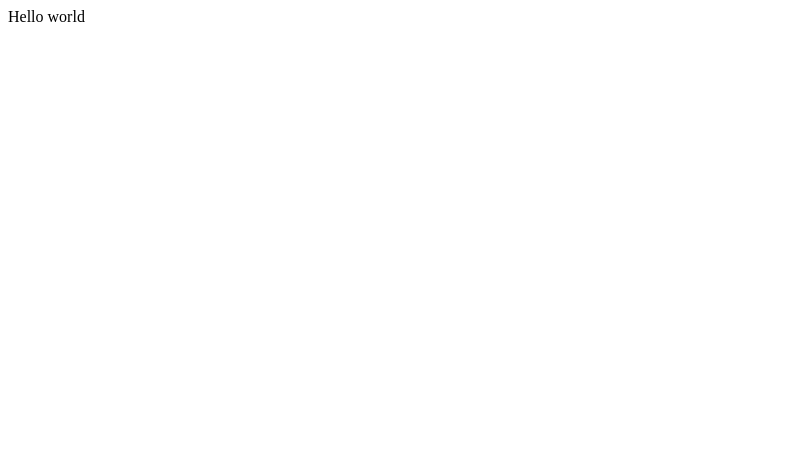
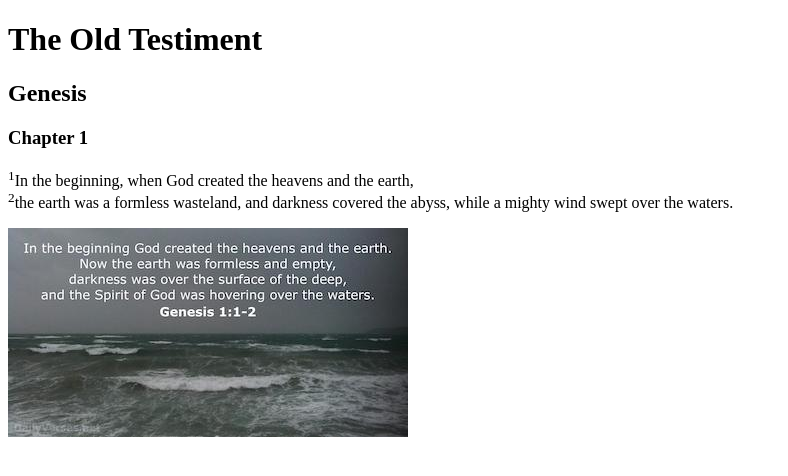
Before and after one commit to Mark-Palfi/ICS2O-Unit1-02-Extra-HTML, a plain HTML site: page index.html in a window 1280 px wide. Shown: the whole page, without its empty margins (0-788 px from the left). Drawn offline with Linux system fonts and the light colour scheme.

Commit message:
genesis quote

```diff
--- a/index.html
+++ b/index.html
@@ -5,6 +5,14 @@
     <title>Genesis</title>
   </head>
   <body>
-    Hello world
+    <h1>The Old Testiment</h1>
+		<h2>Genesis</h2>
+		<h3>Chapter 1</h3>
+		<p>
+			<sup>1</sup>In the beginning, when God created the heavens and the earth,
+			<br>
+			<sup>2</sup>the earth was a formless wasteland, and darkness covered the abyss, while a mighty wind swept over the waters.
+		</p>
+		<img src="./images/genesis-1-1-2.jpeg" alt="Genesis">
   </body>
 </html>
```
